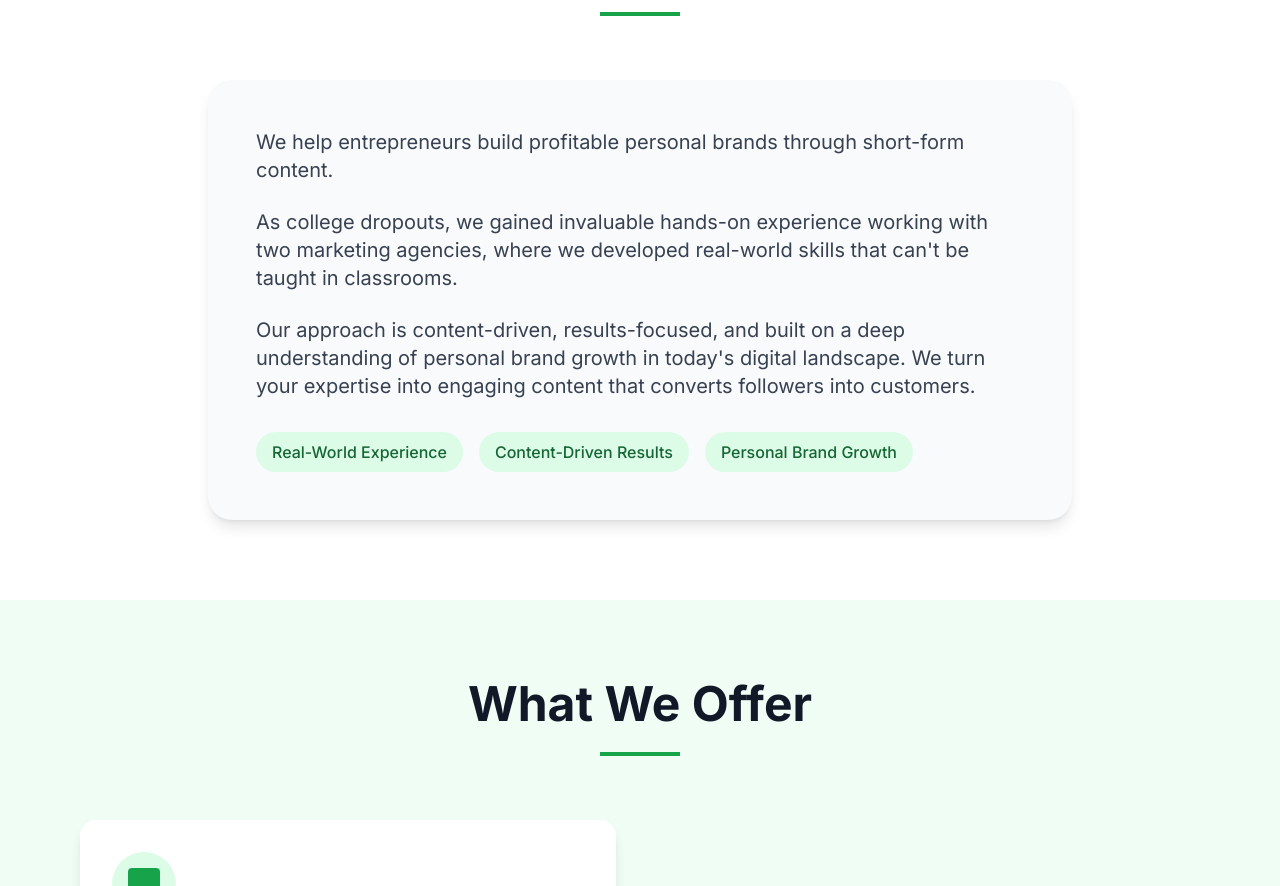
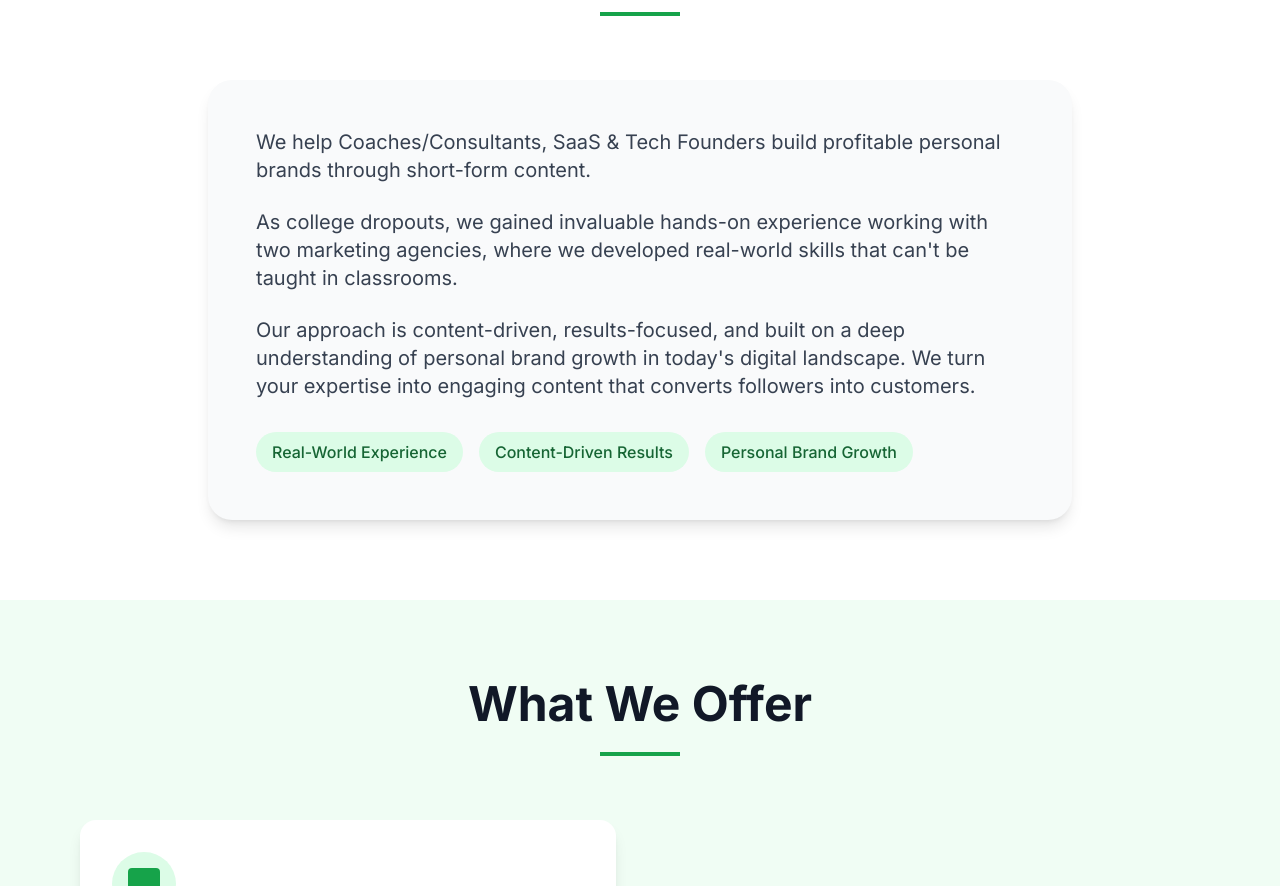
Before and after one commit to teamviralmedia/vital-media-launchpad, a React (Vite) app: page / in a window 1280 px wide. Shown: the part 940-1826 px from the top of the page. Built offline with nearby package versions, Linux system fonts and the light colour scheme.

Commit message:
Update target audience

```diff
--- a/src/components/About.tsx
+++ b/src/components/About.tsx
@@ -12,7 +12,7 @@ const About = () => {
 
         <div className="bg-gray-50 rounded-3xl p-8 md:p-12 shadow-lg">
           <p className="text-lg md:text-xl text-gray-700 leading-relaxed mb-6">
-            We help entrepreneurs build profitable personal brands through short-form content.
+            We help Coaches/Consultants, SaaS & Tech Founders build profitable personal brands through short-form content.
           </p>
 
           <p className="text-lg md:text-xl text-gray-700 leading-relaxed mb-6">
```
